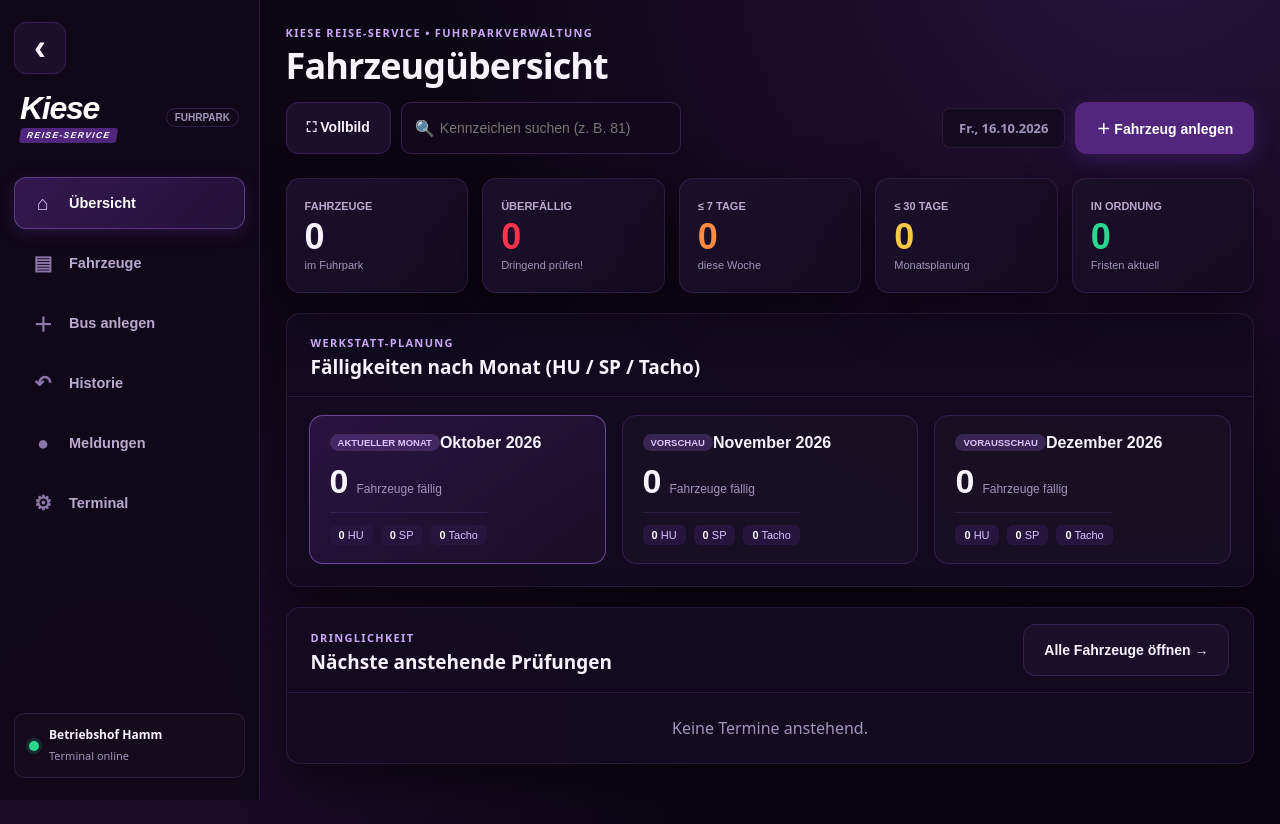
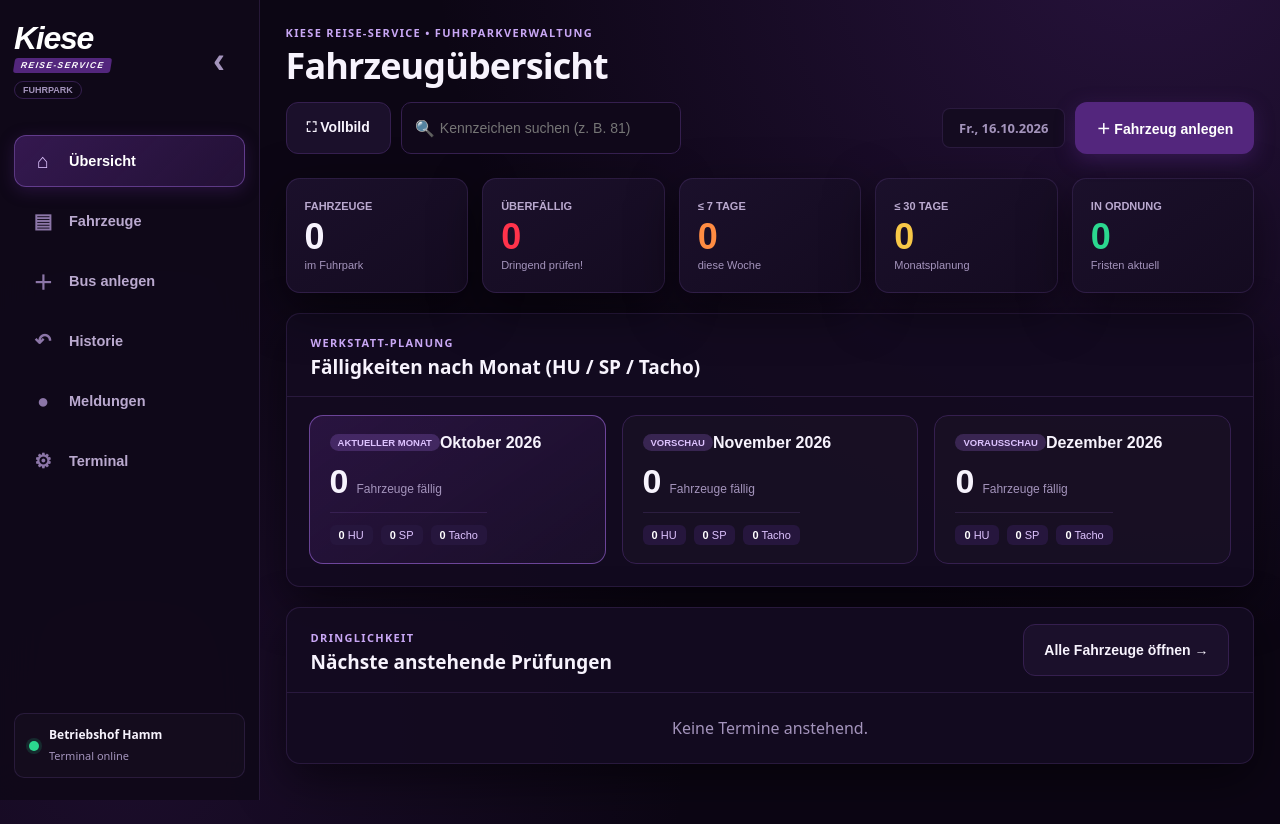
Before and after one commit to DevDaveX/Test, a FastAPI app: page / in a window 1280 px wide. Run offline with FastAPI, Linux system fonts and the light colour scheme; data that the repository does not hold is empty; parts of the project's set-up code (start-up, migrations or seed data) failed here and were passed over.

Commit message:
Integrate sidebar arrow alongside brand in compact header

```diff
--- a/app/static/styles.css
+++ b/app/static/styles.css
@@ -2627,7 +2627,12 @@ tbody tr:hover {
 
 /* Pfeilsteuerung innerhalb der Sidebar; eingeklappt am linken Rand erreichbar. */
 @media screen {
-  .sidebar-toggle-slot { display: flex; justify-content: flex-start; margin-bottom: 14px; }
+  .sidebar-header { display: flex; align-items: center; justify-content: space-between; gap: 8px; margin-bottom: 22px; }
+  .sidebar-header .brand { order: 0; flex: 1; min-width: 0; flex-direction: column; align-items: flex-start; gap: 8px; padding: 0; }
+  .sidebar-header .brand-tag { font-size: 9px; }
+  .sidebar-toggle-slot { order: 1; display: flex; flex: 0 0 52px; margin: 0; }
+  .sidebar-toggle-slot .sidebar-toggle { background: transparent; border-color: transparent; color: var(--muted); }
+  .sidebar-toggle-slot .sidebar-toggle:hover, .sidebar-toggle-slot .sidebar-toggle:focus-visible { background: var(--surface-3); color: var(--text); }
   .sidebar-toggle { width: 52px; height: 52px; padding: 0; font-size: 36px; line-height: 1; flex-shrink: 0; }
   body.sidebar-collapsed .sidebar-toggle { position: fixed; top: 20px; left: 14px; z-index: 110; background: var(--surface-2); }
   body.sidebar-collapsed .topbar { padding-left: 64px; min-height: 52px; }
--- a/app/templates/index.html
+++ b/app/templates/index.html
@@ -13,6 +13,7 @@
   <div class="app-shell">
     <!-- Kiosk Sidebar -->
     <aside id="main-sidebar" class="sidebar" aria-label="Hauptnavigation">
+      <div class="sidebar-header">
       <div id="sidebar-toggle-slot" class="sidebar-toggle-slot">
         <button id="sidebar-toggle" class="secondary-btn sidebar-toggle" type="button"
           aria-controls="main-sidebar" aria-expanded="true" aria-label="Menü einklappen" title="Menü einklappen">‹</button>
@@ -24,6 +25,7 @@
         </div>
         <span class="brand-tag">Fuhrpark</span>
       </button>
+      </div>
 
       <nav class="desktop-nav">
         <button class="nav-item active" data-view="dashboard" type="button">
```
